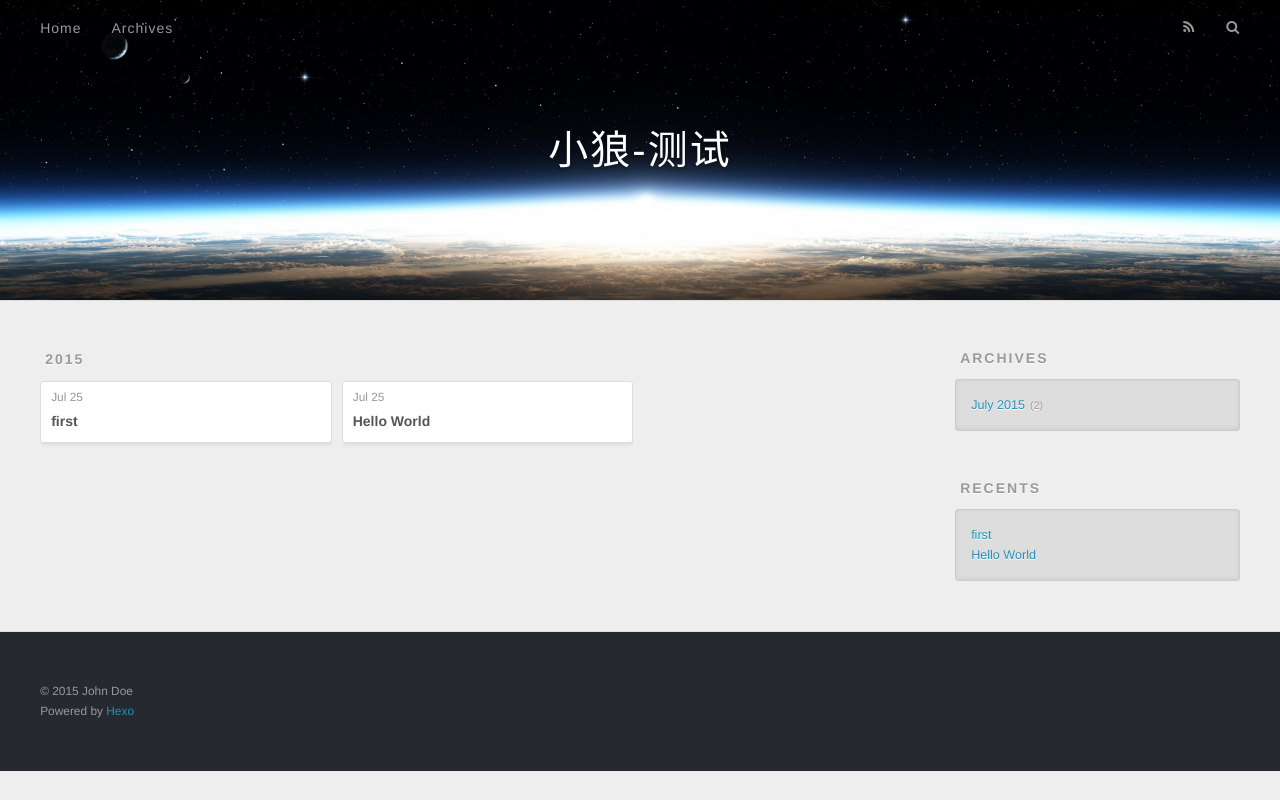
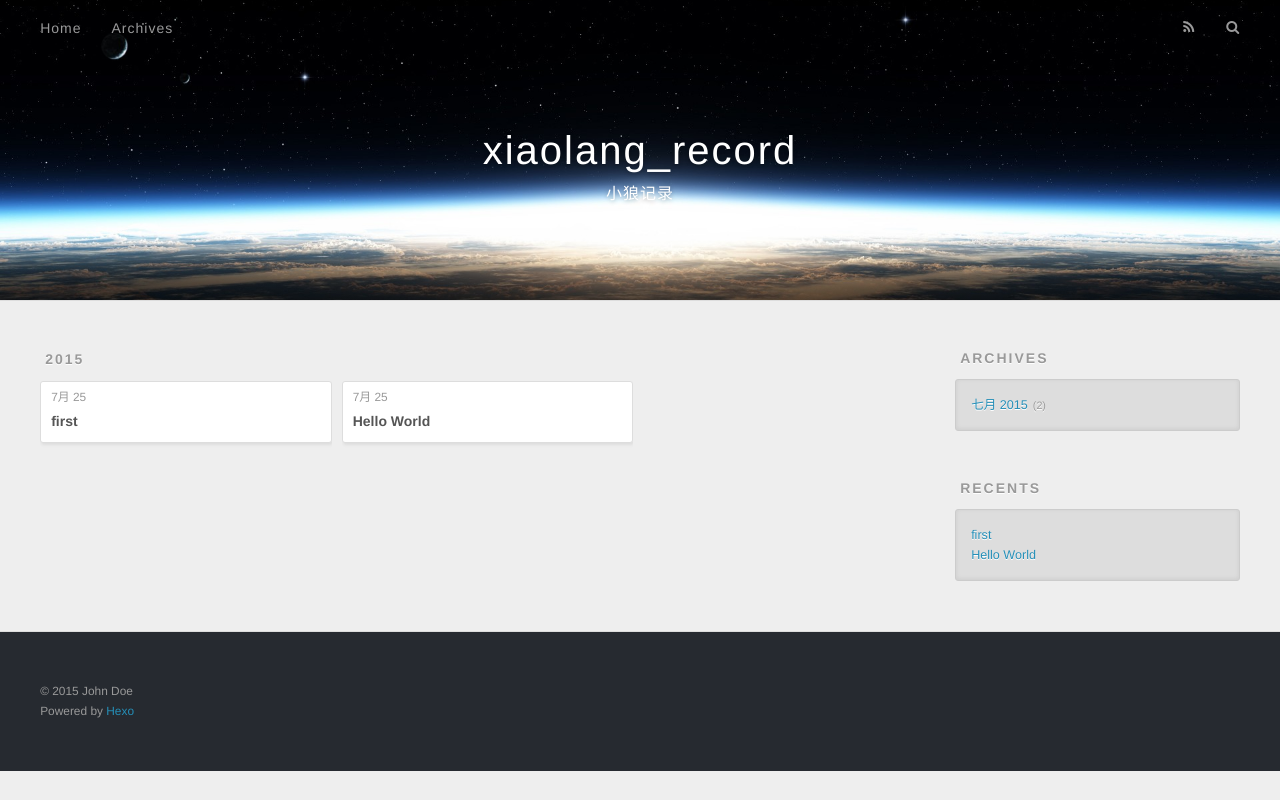
Before and after one commit to Xiaolang0/Xiaolang0.github.io, a plain HTML site: page archives/2015/07/index.html in a window 1280 px wide. Drawn offline with nearby package versions, Linux system fonts and the light colour scheme.

Commit message:
Site updated: 2015-07-27 11:09:41

```diff
--- a/archives/2015/07/index.html
+++ b/archives/2015/07/index.html
@@ -3,19 +3,19 @@
 <head>
   <meta charset="utf-8">
 
-  <title>Archives: 2015/7 | 小狼-测试</title>
+  <title>Archives: 2015/7 | xiaolang_record</title>
   <meta name="viewport" content="width=device-width, initial-scale=1, maximum-scale=1">
-  <meta name="description">
+  <meta name="description" content="记录一下技术点滴">
 <meta property="og:type" content="website">
-<meta property="og:title" content="小狼-测试">
+<meta property="og:title" content="xiaolang_record">
 <meta property="og:url" content="http://xiaolanger.com/archives/2015/07/index.html">
-<meta property="og:site_name" content="小狼-测试">
-<meta property="og:description">
+<meta property="og:site_name" content="xiaolang_record">
+<meta property="og:description" content="记录一下技术点滴">
 <meta name="twitter:card" content="summary">
-<meta name="twitter:title" content="小狼-测试">
-<meta name="twitter:description">
+<meta name="twitter:title" content="xiaolang_record">
+<meta name="twitter:description" content="记录一下技术点滴">
 
-    <link rel="alternative" href="/atom.xml" title="小狼-测试" type="application/atom+xml">
+    <link rel="alternative" href="/atom.xml" title="xiaolang_record" type="application/atom+xml">
 
 
     <link rel="icon" href="/favicon.png">
@@ -33,8 +33,12 @@
   <div id="header-outer" class="outer">
     <div id="header-title" class="inner">
       <h1 id="logo-wrap">
-        <a href="/" id="logo">小狼-测试</a>
+        <a href="/" id="logo">xiaolang_record</a>
       </h1>
+
+        <h2 id="subtitle-wrap">
+          <a href="/" id="subtitle">小狼记录</a>
+        </h2>
 
     </div>
     <div id="header-inner" class="inner">
@@ -76,7 +80,7 @@
   <div class="archive-article-inner">
     <header class="archive-article-header">
       <a href="/2015/07/25/first/" class="archive-article-date">
-  <time datetime="2015-07-25T06:33:15.000Z" itemprop="datePublished">Jul 25</time>
+  <time datetime="2015-07-25T06:33:15.000Z" itemprop="datePublished">7月 25</time>
 </a>
 
 
@@ -95,7 +99,7 @@
   <div class="archive-article-inner">
     <header class="archive-article-header">
       <a href="/2015/07/25/hello-world/" class="archive-article-date">
-  <time datetime="2015-07-25T06:31:30.000Z" itemprop="datePublished">Jul 25</time>
+  <time datetime="2015-07-25T06:31:30.000Z" itemprop="datePublished">7月 25</time>
 </a>
 
 
@@ -125,7 +129,7 @@
   <div class="widget-wrap">
     <h3 class="widget-title">Archives</h3>
     <div class="widget">
-      <ul class="archive-list"><li class="archive-list-item"><a class="archive-list-link" href="/archives/2015/07/">July 2015</a><span class="archive-list-count">2</span></li></ul>
+      <ul class="archive-list"><li class="archive-list-item"><a class="archive-list-link" href="/archives/2015/07/">七月 2015</a><span class="archive-list-count">2</span></li></ul>
     </div>
   </div>
 
```
Also changed, not shown: 2015/07/25/first/index.html (+10 -6 lines), 2015/07/25/hello-world/index.html (+10 -6 lines), archives/2015/index.html (+16 -12 lines), archives/index.html (+16 -12 lines), index.html (+16 -12 lines).
